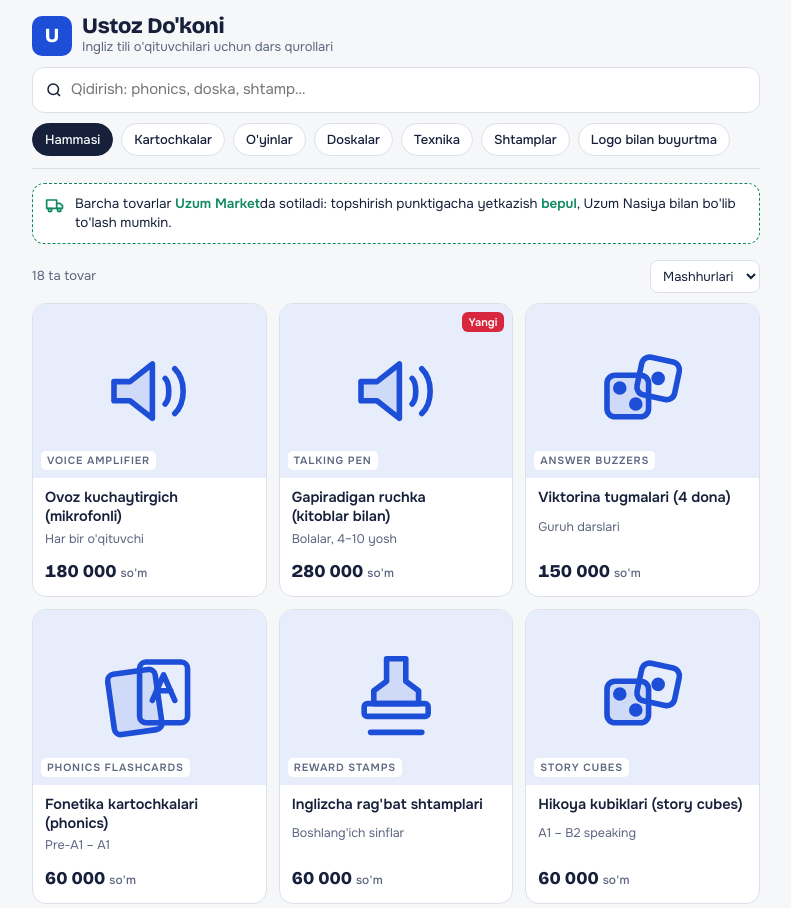
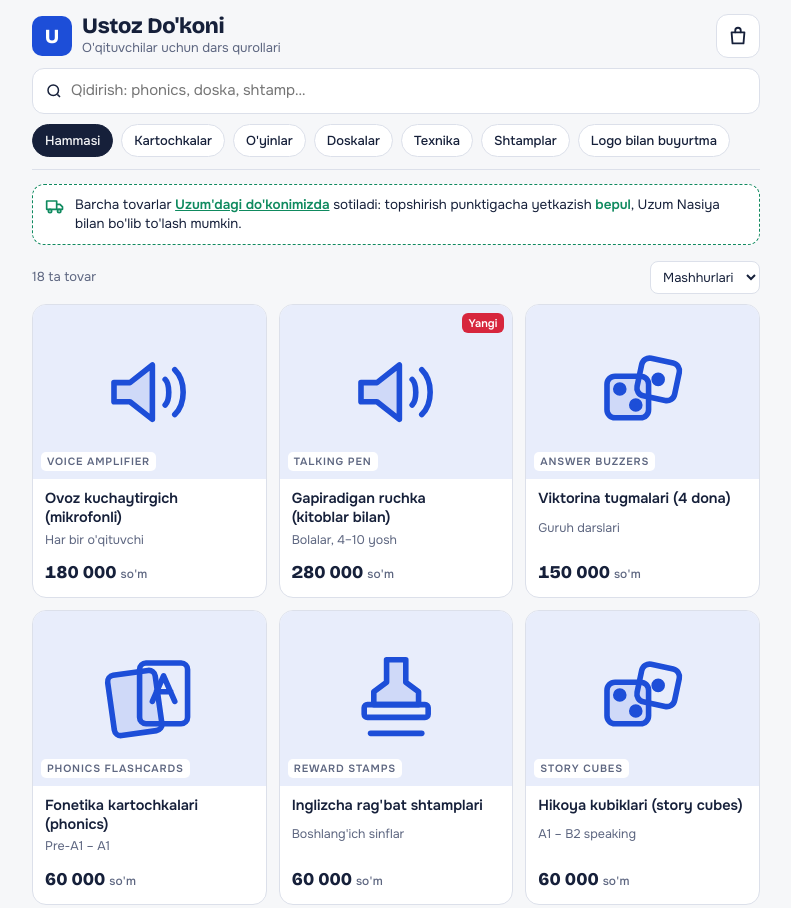
Before and after one commit to feruz199328/dokon, a plain HTML site: page index.html in a window 1280 px wide. Shown: the top 908 px of the page, without its empty margins (244-1035 px from the left). Drawn offline with nearby package versions, Linux system fonts and the light colour scheme.

Commit message:
Add files via upload

```diff
--- a/index.html
+++ b/index.html
@@ -148,7 +148,7 @@ form.co{display:grid;gap:10px}
         <div class="logo" aria-hidden="true">U</div>
         <div style="min-width:0">
           <h1 id="shopName">Ustoz Do'koni</h1>
-          <p id="shopTag">Ingliz tili o'qituvchilari uchun dars qurollari</p>
+          <p id="shopTag">O'qituvchilar uchun dars qurollari</p>
         </div>
       </div>
       <a class="cartbtn" id="uzumShopBtn" href="#" target="_blank" rel="noopener" aria-label="Uzum'dagi do'kon" hidden>
@@ -162,7 +162,7 @@ form.co{display:grid;gap:10px}
     <div class="chips" id="chips" role="group" aria-label="Toifalar"></div>
   </header>
 
-  <div class="note"><svg width="20" height="20" viewBox="0 0 24 24" fill="none" stroke="currentColor" stroke-width="2" stroke-linejoin="round" aria-hidden="true" style="flex:none;color:var(--green);margin-top:1px"><path d="M2 6h12v10H2zM14 10h4l3 3v3h-7z"/><circle cx="6" cy="18" r="2"/><circle cx="17" cy="18" r="2"/></svg><div>Barcha tovarlar <b>Uzum Market</b>da sotiladi: topshirish punktigacha yetkazish <b>bepul</b>, Uzum Nasiya bilan bo'lib to'lash mumkin.</div></div>
+  <div class="note"><svg width="20" height="20" viewBox="0 0 24 24" fill="none" stroke="currentColor" stroke-width="2" stroke-linejoin="round" aria-hidden="true" style="flex:none;color:var(--green);margin-top:1px"><path d="M2 6h12v10H2zM14 10h4l3 3v3h-7z"/><circle cx="6" cy="18" r="2"/><circle cx="17" cy="18" r="2"/></svg><div>Barcha tovarlar <a id="uzumNote" href="https://uzum.uz/uz/shop/ustozdokoni" target="_blank" rel="noopener" style="color:var(--green);font-weight:600">Uzum'dagi do'konimizda</a> sotiladi: topshirish punktigacha yetkazish <b>bepul</b>, Uzum Nasiya bilan bo'lib to'lash mumkin.</div></div>
 
   <div class="bar">
     <span class="count" id="count"></span>
@@ -185,9 +185,9 @@ form.co{display:grid;gap:10px}
 /* ================== SOZLAMALAR — shu yerni o'zgartiring ================== */
 const CONFIG = {
   shopName: "Ustoz Do'koni",
-  tagline: "Ingliz tili o'qituvchilari uchun dars qurollari",
+  tagline: "O'qituvchilar uchun dars qurollari",
   telegramAdmin: "fedka1993",          // @ belgisisiz: savollar shu akkauntga boradi
-  uzumShop: ""                              // Uzum'dagi do'koningiz havolasi (bo'lsa)
+  uzumShop: "https://uzum.uz/uz/shop/ustozdokoni"                              // Uzum'dagi do'koningiz havolasi (bo'lsa)
 };
 
 /* Har bir tovar: uzum = Uzum'dagi tovar sahifasi havolasi. Bo'sh qolsa — "Tez orada" chiqadi.
@@ -345,7 +345,9 @@ document.addEventListener("keydown", e => { if (e.key === "Escape" && !sheet.hid
 document.getElementById("q").addEventListener("input", e => { state.q = e.target.value; render(); });
 document.getElementById("sort").addEventListener("change", e => { state.sort = e.target.value; save(); render(); });
 const ub = document.getElementById("uzumShopBtn");
-if (CONFIG.uzumShop) { ub.href = CONFIG.uzumShop; ub.hidden = false; }
+const un = document.getElementById("uzumNote");
+if (CONFIG.uzumShop) { ub.href = CONFIG.uzumShop; ub.hidden = false; un.href = CONFIG.uzumShop; }
+[ub, un].forEach(a => a.addEventListener("click", e => { if (tg && tg.openLink) { e.preventDefault(); tg.openLink(a.href); } }));
 render();
 </script>
 
```
